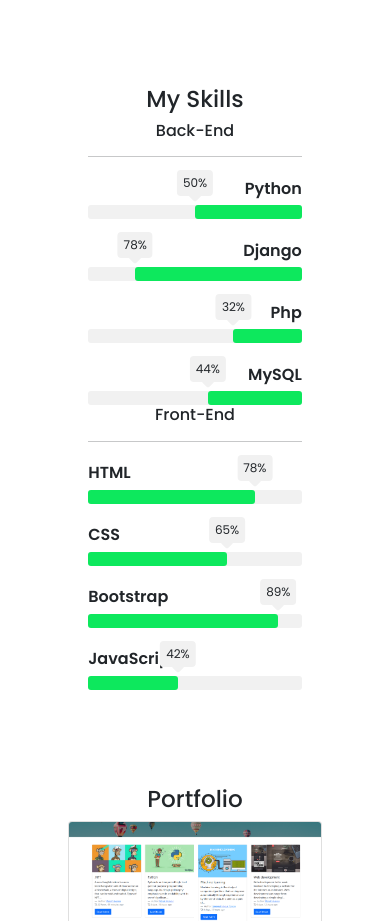
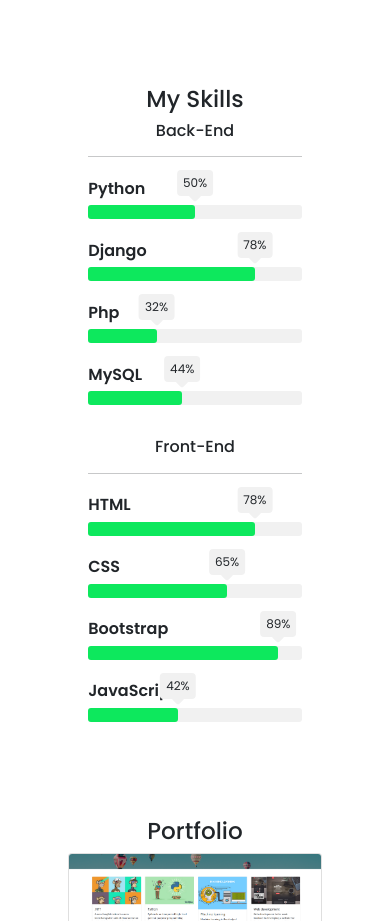
Before and after one commit to mickeymaruf/portfolio, a plain HTML site: page index.html in a window 390 px wide. Shown: the part 1940-2861 px from the top of the page. Drawn offline with Linux system fonts and the light colour scheme.

Commit message:
skills progress bar responsiveness fixed

```diff
--- a/css/Style.css
+++ b/css/Style.css
@@ -369,7 +369,6 @@ ul li{
   margin-left: auto;
 }
 
-
 .skill-per::before{
   content: attr(per);
   position: absolute;
@@ -378,11 +377,6 @@ ul li{
   border-radius: 4px;
   font-size: 12px;
   top: -35px;
-}
-
-.skill-per--backend::before{
-  left: 0;
-  transform: translate(-50%);
 }
 
 .skill-per--frontend::before{
@@ -420,3 +414,38 @@ ul li{
 }
 
 /* skills */
+
+
+/* responsive */
+
+@media only screen and (max-width: 767px){
+  .skill-per--backend{
+    width: 100%;
+    margin: 0;
+  }
+  .skill-per--backend::before{
+    right: 0;
+    transform: translate(50%);
+  }
+  .skill-per--backend::after {
+    left: 100%;
+    transform: translate(-50%) rotate(45deg);
+  }
+  .skills__parentClass{
+    margin-bottom: 2rem;
+  }
+  .skills__parentClass:last-child{
+    margin-bottom: 0;
+  }
+}
+
+@media only screen and (min-width: 768px){
+  .skill-per--backend::before{
+    left: 0;
+    transform: translate(-50%);
+  }
+  .skill-per--backend::after{
+    left: 0;
+    transform: translate(-50%) rotate(45deg);
+  }
+}
--- a/index.html
+++ b/index.html
@@ -169,29 +169,29 @@
         <h3 class="text-center">My Skills</h3>
         <div class="row">
           <!--  -->
-          <div class="col-md-6">
+          <div class="col-md-6 skills__parentClass">
             <div class="skills">
               <h6 class="text-center">Back-End<hr></h6>
               <div class="skill">
-                <div class="skill-name text-end">Python</div>
+                <div class="skill-name text-md-end">Python</div>
                 <div class="skill-bar">
                   <div class="skill-per skill-per--backend" per="50%" style="max-width:50%"></div>
                 </div>
               </div>
               <div class="skill">
-                <div class="skill-name text-end">Django</div>
+                <div class="skill-name text-md-end">Django</div>
                 <div class="skill-bar">
                   <div class="skill-per skill-per--backend" per="78%" style="max-width:78%"></div>
                 </div>
               </div>
               <div class="skill">
-                <div class="skill-name text-end">Php</div>
+                <div class="skill-name text-md-end">Php</div>
                 <div class="skill-bar">
                   <div class="skill-per skill-per--backend" per="32%" style="max-width:32%"></div>
                 </div>
               </div>
               <div class="skill">
-                <div class="skill-name text-end">MySQL</div>
+                <div class="skill-name text-md-end">MySQL</div>
                 <div class="skill-bar">
                   <div class="skill-per skill-per--backend" per="44%" style="max-width:44%"></div>
                 </div>
@@ -201,7 +201,7 @@
           <!--  -->
           <!--  -->
 
-          <div class="col-md-6">
+          <div class="col-md-6 skills__parentClass">
             <div class="skills">
               <h6 class="text-center">Front-End<hr></h6>
               <div class="skill">
```
